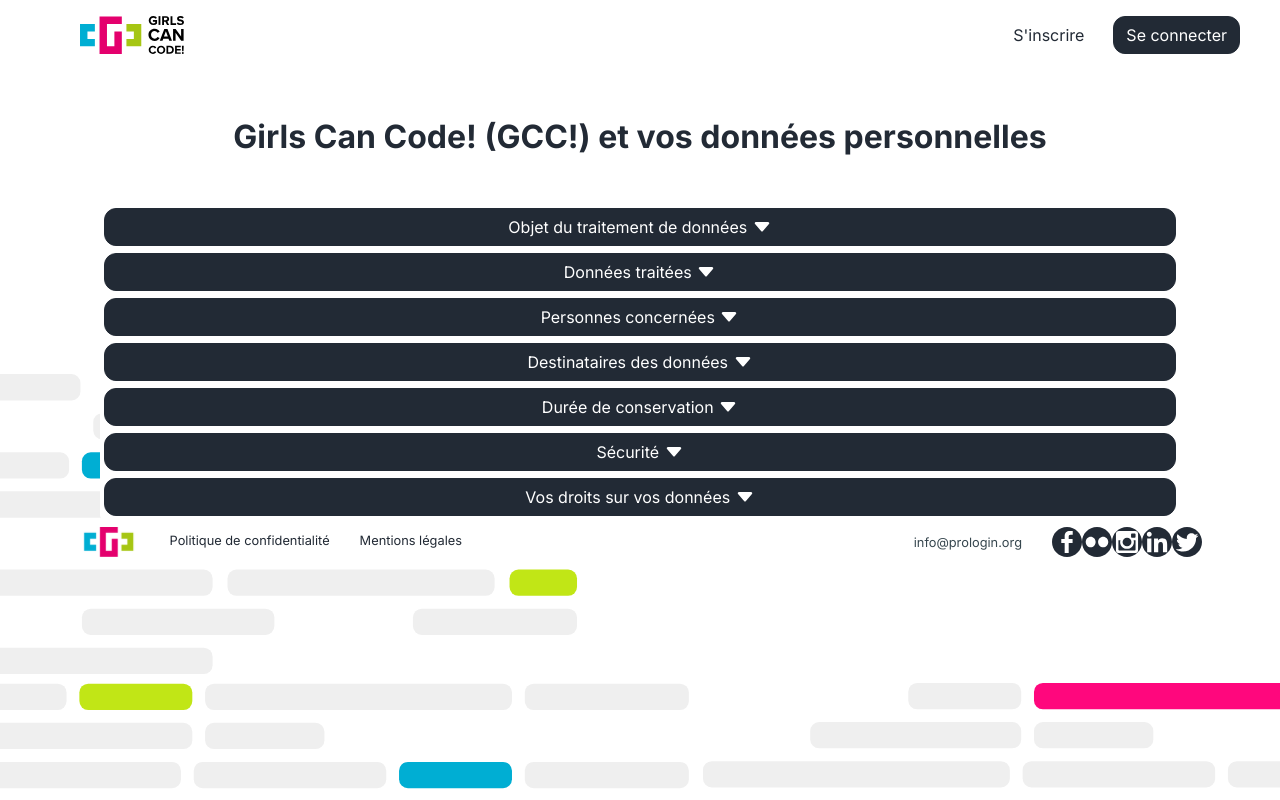
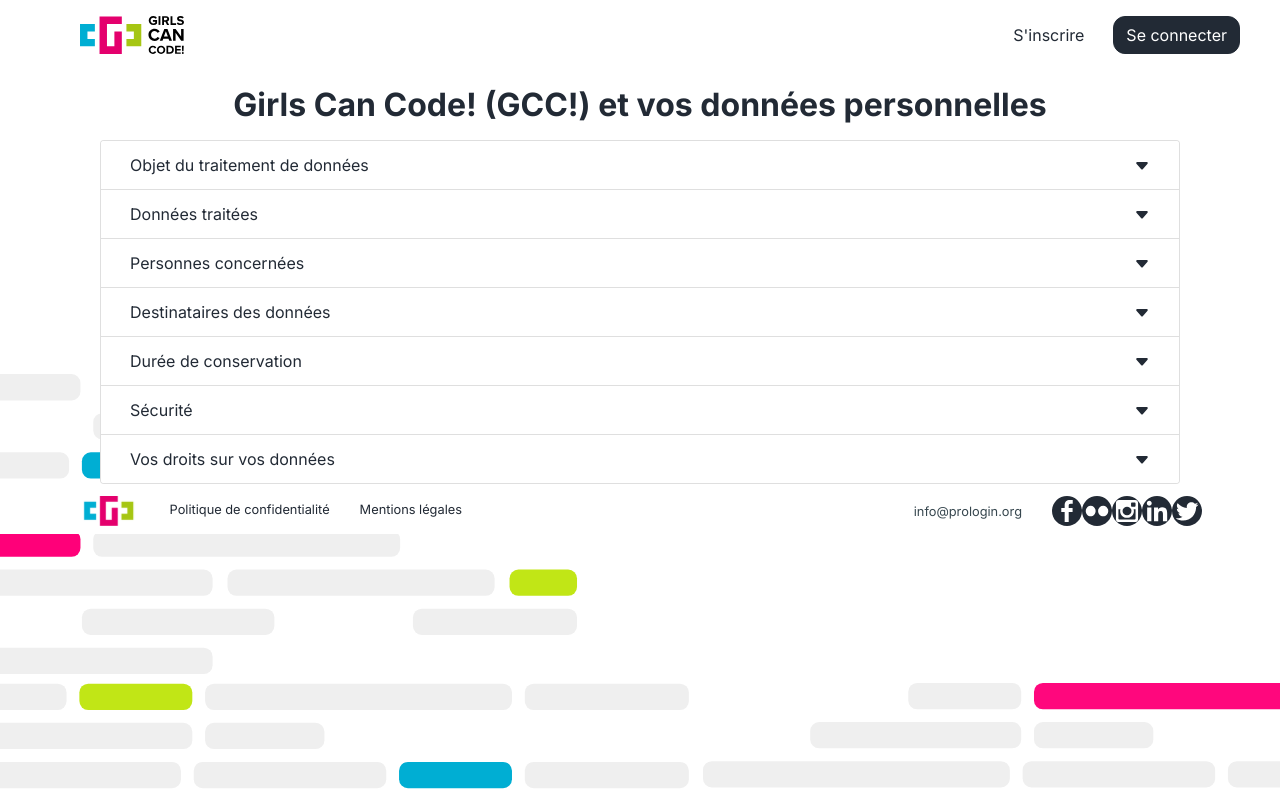
Before and after one commit to prologin/gcc-site, a Vue app in the folder front/: page /privacy in a window 1280 px wide. Built offline with nearby package versions, Linux system fonts and the light colour scheme.

Commit message:
front: improve accordion card style

```diff
--- a/front/src/components/AccordionCard.vue
+++ b/front/src/components/AccordionCard.vue
@@ -1,16 +1,16 @@
 <template>
   <b-card no-body>
-    <b-card-header class="p-1" header-tag="header" role="tab">
-      <b-button class="primary-button" block v-b-toggle="'accordion-' + index">
+    <b-card-header header-tag="header" role="tab">
+      <b-row class="secondary-button px-4" v-b-toggle="'accordion-' + index">
         {{ title }}
 
-        <span class="when-closed">
+        <span class="when-closed ml-auto">
           <b-icon icon="caret-down-fill"/>
         </span>
-        <span class="when-open">
+        <span class="when-open ml-auto">
           <b-icon icon="caret-up-fill"/>
         </span>
-      </b-button>
+      </b-row>
     </b-card-header>
     <b-collapse :id="'accordion-' + index" role="tabpanel">
       <b-card-body>
@@ -32,7 +32,6 @@ export default Vue.extend({
 
 <style>
 .card, .card-header {
-  border: none !important;
   background-color: white !important;
 }
 
--- a/front/src/views/Privacy.vue
+++ b/front/src/views/Privacy.vue
@@ -2,8 +2,8 @@
   <div class="basic-background">
     <Header />
     <b-container>
-    <h1 class="text-center m-5">Girls Can Code! (GCC!) et vos données personnelles</h1>
-    <b-container class="accordion" role="tablist">
+    <h1 class="text-center m-3">Girls Can Code! (GCC!) et vos données personnelles</h1>
+    <b-container class="accordion mb-1" role="tablist">
       <AccordionCard v-for="(privacy_element, index) in privacy_list"
       v-bind:key="index"
       v-bind:index="index"
```
